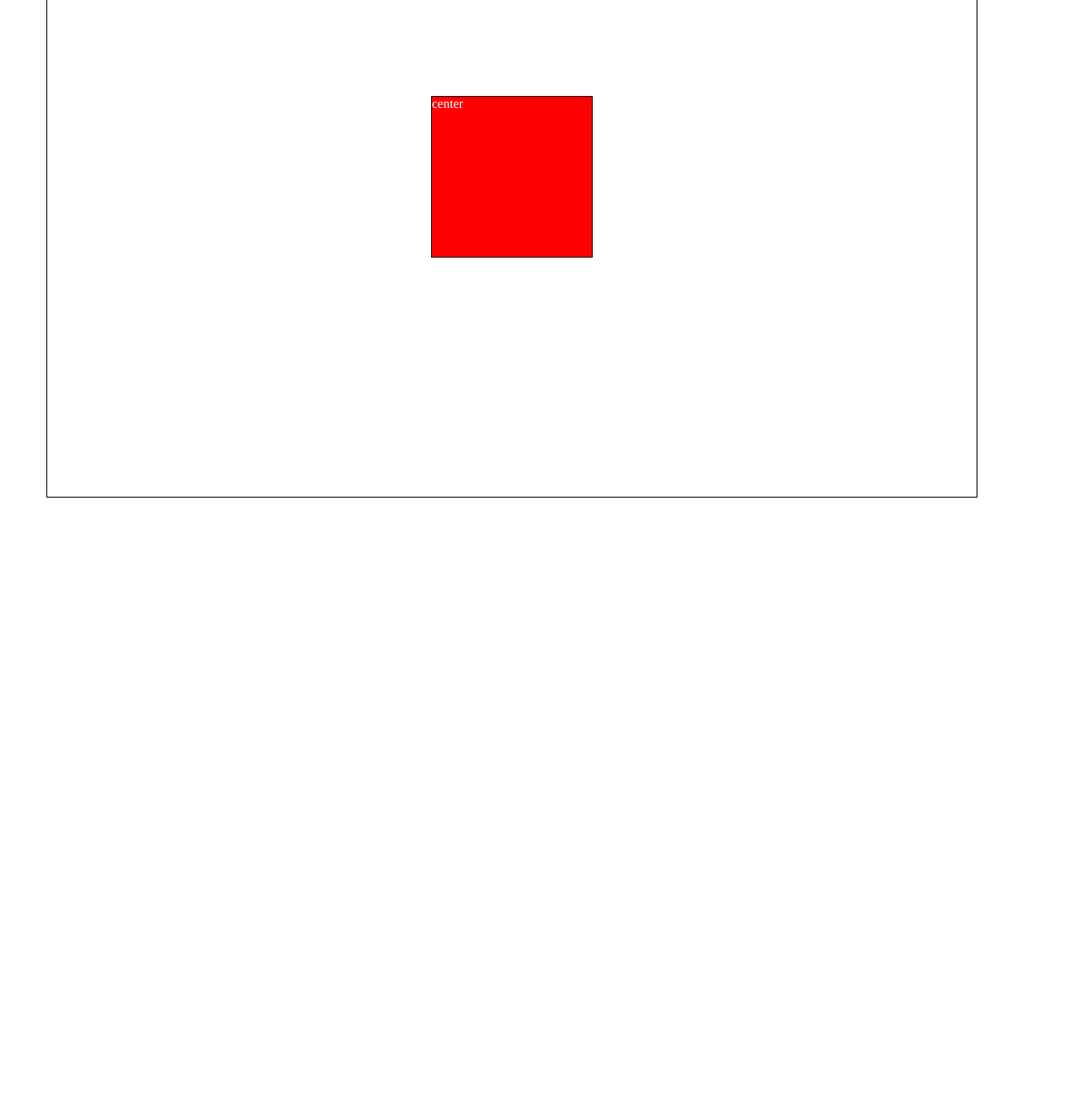
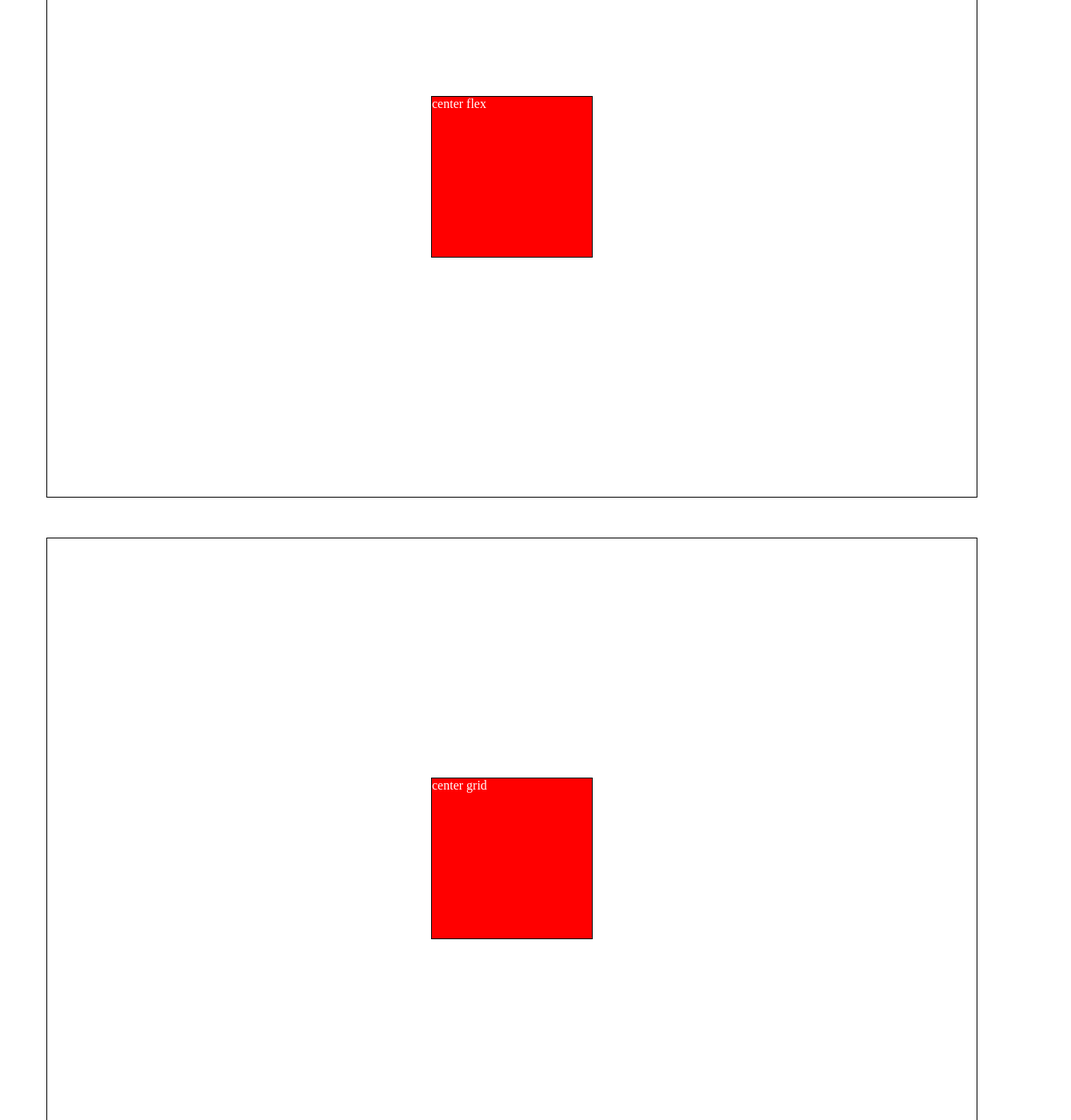
Before and after one commit to giftedunicorn/reactplay, a React (Create React App) app: page /Center in a window 1280 px wide. Shown: the part 300-1700 px from the top of the page at 80% size, 1339 px wide, since content can reach past the window. Before the commit the page ends 972 px from the top, so only its background shows below. Built offline with nearby package versions, Linux system fonts and the light colour scheme; the HTML template or start-up script is replaced by a standard one.

Commit message:
Add more to center

```diff
--- a/src/Center.js
+++ b/src/Center.js
@@ -3,11 +3,66 @@ import './styles/Center.css';
 
 function Center() {
   // learn how to center a item
-  const renderCenter = function() {
+  const renderCenterFlex = function() {
     return (
-      <div className="container center">
-        <div className="centerBox">
-          <div>center</div>
+      <div className="container centerFlex">
+        <div className="centerBoxFlex">
+          <div>center flex</div>
+        </div>
+      </div>
+    )
+  }
+
+  const renderCenterGrid = function() {
+    return (
+      <div className="container centerGrid">
+        <div className="centerBoxGrid">
+          <div>center grid</div>
+        </div>
+      </div>
+    )
+  }
+
+
+  const renderCenterTransform = function() {
+    return (
+      <div className="container centerTransform">
+        <div className="centerBoxTransform">
+          <div>center transform</div>
+        </div>
+      </div>
+    )
+  }
+
+  const renderCenterMargin = function() {
+    return (
+      <div className="container centerMargin">
+        <div className="centerBoxMargin">
+          <div>center margin</div>
+        </div>
+      </div>
+    )
+  }
+
+  const renderCenterTable = function() {
+    return (
+      <div className="container">
+        <div className="centertableOuter">
+          <div className="centertableMiddle">
+            <div className="centerBoxTable centertableInner">
+              <div>center table</div>
+            </div>
+          </div>
+        </div>
+      </div>
+    )
+  }
+
+  const renderCenterInline = function() {
+    return (
+      <div className="container centerInline">
+        <div className="centerBoxInline">
+          <div>center inline</div>
         </div>
       </div>
     )
@@ -15,7 +70,12 @@ function Center() {
 
   return (
     <div className="layout">
-      {renderCenter()}
+      {renderCenterFlex()}
+      {renderCenterGrid()}
+      {renderCenterTransform()}
+      {renderCenterMargin()}
+      {renderCenterTable()}
+      {renderCenterInline()}
     </div>
   );
 }
--- a/src/styles/Center.css
+++ b/src/styles/Center.css
@@ -10,14 +10,41 @@
 }
 
 /* css center box */
-.center {
-	/*display: flex;*/
+.centerFlex {
+	display: flex;
     /*align-items: center;*/
     /*justify-content: center;*/
+}
+
+.centerBoxFlex {
+	border: 1px solid black;
+	width: 200px;
+	height: 200px;
+	background-color: red;
+	color: white;
+	margin: auto;
+}
+
+.centerGrid {
+	display: grid;
+    align-items: center;
+    justify-content: center;
+}
+
+.centerBoxGrid {
+	border: 1px solid black;
+	width: 200px;
+	height: 200px;
+	background-color: red;
+	color: white;
+	/*margin: auto;*/
+}
+
+.centerTransform {
     position: relative;
 }
 
-.centerBox {
+.centerBoxTransform {
 	border: 1px solid black;
 	width: 200px;
 	height: 200px;
@@ -28,3 +55,59 @@
 	top: 50%;
 	transform: translate(-50%,-50%);
 }
+
+.centerMargin {
+	position: relative;
+}
+
+.centerBoxMargin {
+	border: 1px solid black;
+	width: 200px;
+	height: 200px;
+	background-color: red;
+	color: white;
+	margin: auto;
+    position: absolute;
+    top: 0;
+    left: 0;
+    right: 0;
+    bottom: 0;
+}
+
+.centertableOuter {
+    display: table;
+    position: absolute;
+    height: 100%;
+    width: 100%;
+}
+
+.centertableMiddle {
+    display: table-cell;
+    vertical-align: middle;
+}
+
+.centertableInner {
+    margin-left: auto;
+    margin-right: auto;
+}
+
+.centerBoxTable {
+	border: 1px solid black;
+	width: 200px;
+	height: 200px;
+	background-color: red;
+	color: white;
+}
+
+.centerInline {
+    text-align: center;
+}
+
+.centerBoxInline {
+	border: 1px solid black;
+	width: 200px;
+	height: 200px;
+	background-color: red;
+	color: white;
+    display: inline-block;
+}
```
